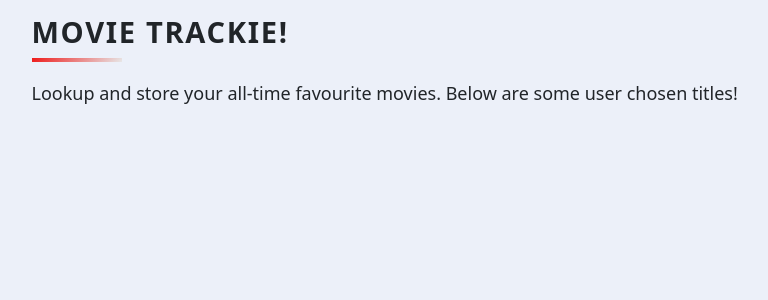
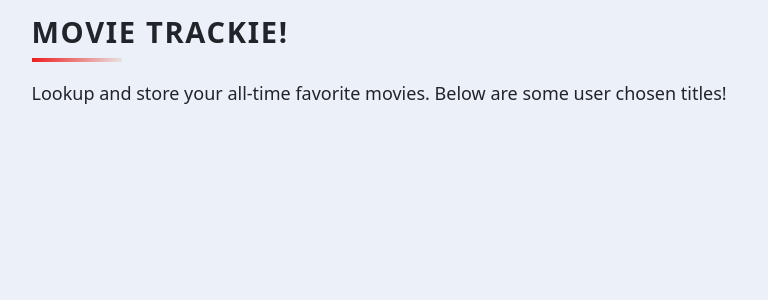
Before and after one commit to chapmanic/Movie-Library-WebApp, a Flask app: page / in a window 1280 px wide. Shown: the part 82-382 px from the top of the page, without its empty margins (70-838 px from the left). Run offline with Flask 3, Linux system fonts and the light colour scheme; data that the repository does not hold is empty; some libraries are stand-ins or nearby versions.

Commit message:
readme updated

```diff
--- a/templates/index.html
+++ b/templates/index.html
@@ -6,7 +6,7 @@
     <div class="alert alert-{{ category }}">{{ message }}</div>
     {% endfor %} {% endif %} {% endwith %}
   <h1 class="heading">Movie Trackie!</h1>
-  <p class="description">Lookup and store your all-time favourite movies. Below are some user chosen titles!</p>
+  <p class="description">Lookup and store your all-time favorite movies. Below are some user chosen titles!</p>
   <div class="card-container">
     {% for movie in public_data %}
     <div class="card">
```
Also changed, not shown: README.md, images/APIsc.png (added), images/LibarySC.png (added), images/ProfileSC.png (added), images/indexSC.png (added), images/loginSC.png (added).
